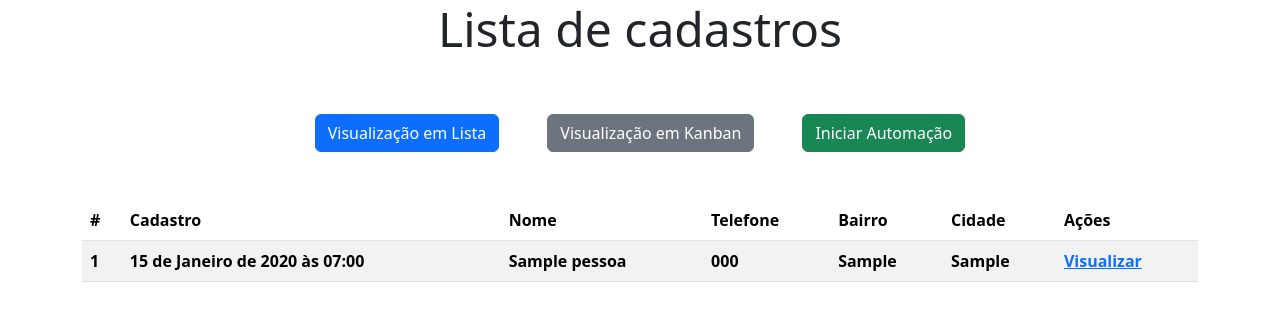
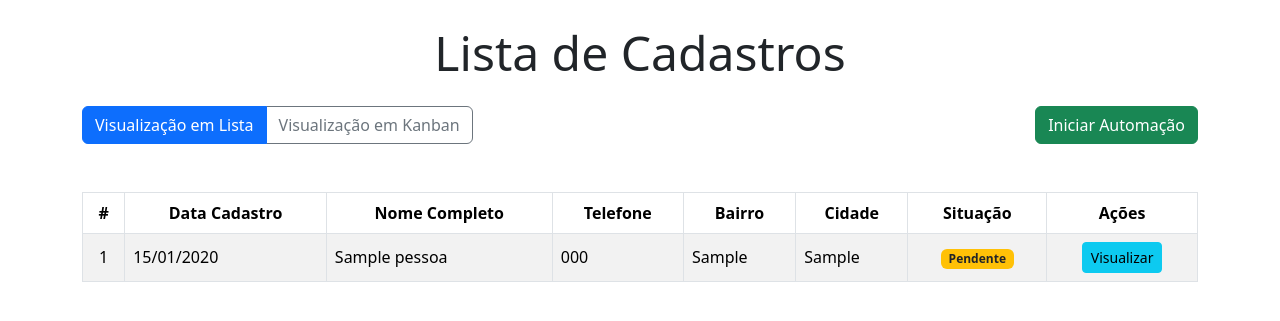
Before and after one commit to WaldembergDev/portal-cadastros, a Django app: page /registros/listar_cadastros/ in a window 1280 px wide. Shown: the top 321 px of the page. Run offline with Django 5.2, Linux system fonts and the light colour scheme; tables that the repository leaves empty hold one stand-in row (values such as "Sample post"); lists and menus that the app fills with data are empty.

Commit message:
chore: melhorado a visualilzação da página lista de cadastros

```diff
--- a/pessoas/models.py
+++ b/pessoas/models.py
@@ -25,6 +25,7 @@ class Pessoa(models.Model):
     possui_veiculo = models.CharField(max_length=3, choices=SimNaoEnum.choices)
     situacao = models.CharField(max_length=50, choices=SituacaoEnum.choices, default=SituacaoEnum.PENDENTE)
     data_cadastro = models.DateTimeField(auto_now_add=True)
+    email_enviado = models.BooleanField(default=False)
 
 # dados referente à localização
 class Endereco(models.Model):
--- a/registros/templates/listar_cadastros.html
+++ b/registros/templates/listar_cadastros.html
@@ -1,36 +1,67 @@
 {% extends 'base.html' %}
 {% block title %}Listar Cadastros{% endblock %}
+
 {% block content %}
-<div class="container">
-  <h1 class="display-5 text-center">Lista de cadastros</h1>
-  <div class="d-flex justify-content-center gap-5 pt-5">
-      <a class="btn btn-primary" href="{% url 'listar_cadastros' %}">Visualização em Lista</a>
-      <a class="btn btn-secondary" href="{%url 'visualizacao_kanban' %}">Visualização em Kanban</a>
-      <a class="btn btn-success" href="">Iniciar Automação</a>
+<div class="container py-4">
+  <h1 class="display-5 text-center mb-4">Lista de Cadastros</h1>
+
+  <div class="d-flex align-items-center justify-content-between flex-wrap gap-3 mb-5">
+    <div class="btn-group" role="group">
+      <a class="btn btn-outline-primary active" href="{% url 'listar_cadastros' %}">
+        Visualização em Lista
+      </a>
+      <a class="btn btn-outline-secondary" href="{% url 'visualizacao_kanban' %}">
+        Visualização em Kanban
+      </a>
     </div>
-  <table class="table table-striped table-hover mt-5">
+    <a class="btn btn-success" href="#">Iniciar Automação</a>
+  </div>
+
+  <div class="table-responsive mt-3">
+    <table class="table table-striped table-hover table-bordered align-middle">
       <thead>
-      <tr>
+        <tr class="text-center bg-light">
           <th scope="col">#</th>
-        <th scope="col">Cadastro</th>
-        <th scope="col">Nome</th>
+          <th scope="col">Data Cadastro</th>
+          <th scope="col">Nome Completo</th>
           <th scope="col">Telefone</th>
           <th scope="col">Bairro</th>
           <th scope="col">Cidade</th>
+          <th scope="col">Situação</th>
           <th scope="col">Ações</th>
         </tr>
       </thead>
+      <tbody>
         {% for cadastro in cadastros %}
-    <tbody>
-        <th scope="col">{{ forloop.counter }}</th>
-        <th scope="col">{{ cadastro.data_cadastro }}</th>
-        <th scope="col">{{ cadastro.nome_completo }}</th>
-        <th scope="col">{{ cadastro.telefone }}</th>
-        <th scope="col">{{ cadastro.endereco.bairro }}</th>
-        <th scope="col">{{ cadastro.endereco.cidade}}</th>
-        <th scope="col"><a href="{% url 'visualizar_cadastro' cadastro.id %}">Visualizar</a></th>
+        <tr>
+          <td class="text-center">{{ forloop.counter }}</td>
+          <td>{{ cadastro.data_cadastro|date:"d/m/Y" }}</td>
+          <td>{{ cadastro.nome_completo }}</td>
+          <td>{{ cadastro.telefone }}</td>
+          <td>{{ cadastro.endereco.bairro }}</td>
+          <td>{{ cadastro.endereco.cidade }}</td>
+          <td class="text-center">
+            <span class="badge
+              {% if cadastro.situacao == 'PENDENTE' %}bg-warning text-dark
+              {% elif cadastro.situacao == 'APROVADO' %}bg-success
+              {% elif cadastro.situacao == 'REPROVADO' %}bg-danger
+              {% else %}bg-secondary{% endif %}">
+              {{ cadastro.get_situacao_display }}
+            </span>
+          </td>
+          <td class="text-center">
+            <a href="{% url 'visualizar_cadastro' cadastro.id %}" class="btn btn-sm btn-info">
+              Visualizar
+            </a>
+          </td>
+        </tr>
+        {% empty %}
+        <tr>
+          <td colspan="8" class="text-center text-muted py-4">Nenhum cadastro encontrado.</td>
+        </tr>
+        {% endfor %}
       </tbody>
-    {% endfor %}
     </table>
   </div>
+</div>
 {% endblock %}
```
Also changed, not shown: pessoas/migrations/0003_pessoa_email_enviado_alter_pessoa_situacao.py (added). Lines whose indentation alone changed are shown as unchanged.
